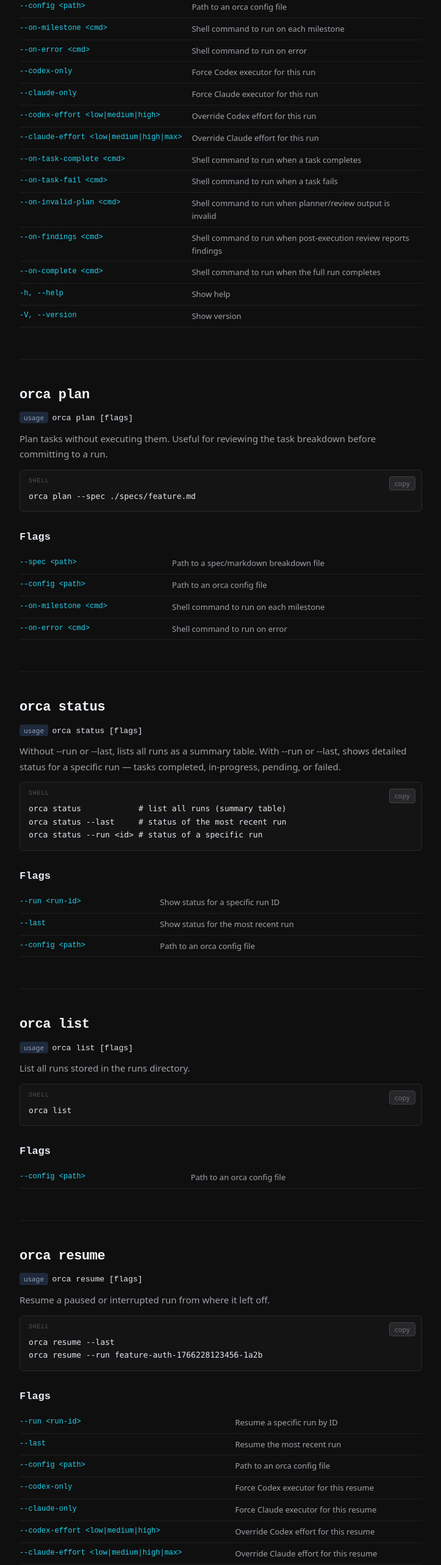
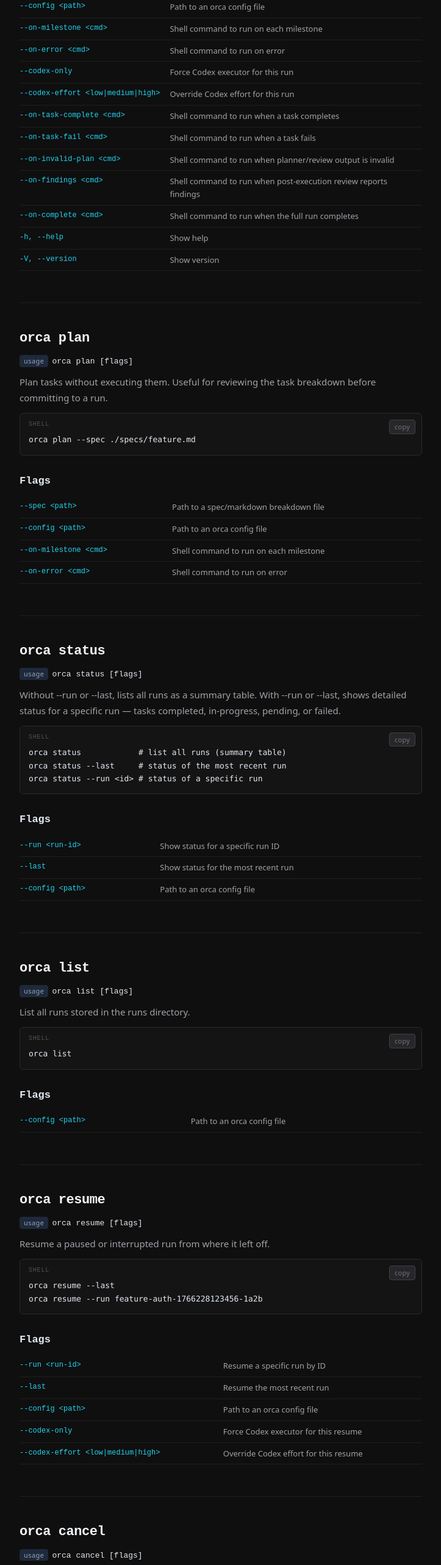
Before and after one commit to ratley/orca-web, a Next.js app: page / in a window 1280 px wide. Shown: the part 1060-3626 px from the top of the page at 61% size, without its empty margins (348-1071 px from the left). Built offline with nearby package versions, Linux system fonts and the light colour scheme.

Commit message:
docs!: remove claude/anthropic references for codex-only

```diff
--- a/app/components/AgentSkillCard.tsx
+++ b/app/components/AgentSkillCard.tsx
@@ -27,7 +27,7 @@ orca pr create [--last]  Open a PR for the run's branch
 
 ## Config (~/.orca/config.js or ./orca.config.js)
 export default {
-  executor: "codex",           // "codex" (default) or "claude"
+  executor: "codex",           // "codex" (default)
   sessionLogs: "./session-logs",
   hooks: {
     onComplete: async (event, context) => {
--- a/app/lib/pageMarkdown.ts
+++ b/app/lib/pageMarkdown.ts
@@ -52,9 +52,7 @@ Load order (later overrides earlier):
 \`orca\` / \`orca run\`:
 - \`[task]\`, \`--task <text>\`, \`-p, --prompt <text>\`
 - \`--spec <path>\`, \`--plan <path>\`, \`--config <path>\`
-- \`--codex-only\`, \`--claude-only\`
 - \`--codex-effort <low|medium|high>\`
-- \`--claude-effort <low|medium|high|max>\`
 - \`--on-milestone <cmd>\`
 - \`--on-task-complete <cmd>\`
 - \`--on-task-fail <cmd>\`
@@ -71,7 +69,6 @@ Load order (later overrides earlier):
 
 \`orca status\`: \`--run <run-id>\`, \`--last\`, \`--config <path>\`
 
-\`orca resume\`: \`--run <run-id>\`, \`--last\`, \`--config <path>\`, \`--codex-only\`, \`--claude-only\`, \`--codex-effort <low|medium|high>\`, \`--claude-effort <low|medium|high|max>\`
 
 \`orca cancel\`: \`--run <run-id>\`, \`--last\`, \`--config <path>\`
 
@@ -82,10 +79,7 @@ Load order (later overrides earlier):
 \`orca pr draft|create|publish|status\`: \`--run <run-id>\`, \`--last\`, \`--config <path>\` (accepted for compatibility; currently unused by PR command run resolution)
 
 \`orca setup\`:
-- auto-detect is default (no \`--auto\`, no \`--check\`)
-- \`--anthropic-key <key>\`
 - \`--openai-key <key>\`
-- \`--executor <codex|claude>\`
 - \`--ts\` (write \`.ts\` config output)
 - \`--global\`
 - \`--project\`
@@ -116,11 +110,9 @@ Hook contract:
 
 ## OrcaConfig Reference (complete)
 
-Top-level: \`executor\`, \`anthropicApiKey\`, \`openaiApiKey\`, \`runsDir\`, \`sessionLogs\`, \`skills\`, \`maxRetries\`, \`claude\`, \`codex\`, \`hooks\`, \`hookCommands\`, \`pr\`, \`review\`
 
 \`maxRetries\` is an accepted OrcaConfig field; current planner-generated task retry limits are still fixed by task graph contracts.
 
-\`claude.*\`: \`model\`, \`effort\`, \`useV2Preview\`, \`maxTurnsPerTask\`, \`allowTextJsonFallback\`
 
 \`codex.*\`: \`enabled\`, \`model\`, \`effort\`, \`command\`, \`timeoutMs\`, \`multiAgent\`, \`perCwdExtraUserRoots\`
 
--- a/app/page.tsx
+++ b/app/page.tsx
@@ -483,16 +483,8 @@ orca --plan ./specs/feature.md`}
                   desc="Force Codex executor for this run"
                 />
                 <Flag
-                  flag="--claude-only"
-                  desc="Force Claude executor for this run"
-                />
-                <Flag
                   flag="--codex-effort <low|medium|high>"
                   desc="Override Codex effort for this run"
-                />
-                <Flag
-                  flag="--claude-effort <low|medium|high|max>"
-                  desc="Override Claude effort for this run"
                 />
                 <Flag
                   flag="--on-task-complete <cmd>"
@@ -634,16 +626,8 @@ orca resume --run feature-auth-1766228123456-1a2b`}
                   desc="Force Codex executor for this resume"
                 />
                 <Flag
-                  flag="--claude-only"
-                  desc="Force Claude executor for this resume"
-                />
-                <Flag
                   flag="--codex-effort <low|medium|high>"
                   desc="Override Codex effort for this resume"
-                />
-                <Flag
-                  flag="--claude-effort <low|medium|high|max>"
-                  desc="Override Claude effort for this resume"
                 />
               </tbody>
             </table>
@@ -774,7 +758,7 @@ orca pr publish --last`}
             <CodeBlock
               code={`orca setup                      # auto-detect (default)
 orca setup --openai-key sk-...
-orca setup --anthropic-key sk-ant-...
+orca setup --openai-key sk-...
 orca setup --executor codex
 orca setup --ts --global         # write to ~/.orca/config.ts
 orca setup --ts --project        # write to ./orca.config.ts`}
@@ -785,11 +769,7 @@ orca setup --ts --project        # write to ./orca.config.ts`}
               <tbody>
                 <Flag flag="--openai-key <key>" desc="Set OpenAI API key" />
                 <Flag
-                  flag="--anthropic-key <key>"
-                  desc="Set Anthropic API key"
-                />
-                <Flag
-                  flag="--executor <codex|claude>"
+                  flag="--executor <codex>"
                   desc="Explicitly set executor in written config"
                 />
                 <Flag
@@ -1058,19 +1038,12 @@ import { defineOrcaConfig } from "orcastrator";
 
 export default defineOrcaConfig({
   executor: "codex",
-  anthropicApiKey: process.env.ANTHROPIC_API_KEY,
   openaiApiKey: process.env.OPENAI_API_KEY,
   runsDir: "./.orca/runs",
   sessionLogs: "./session-logs",
   skills: ["./.orca/skills"],
   maxRetries: 1,
-  claude: {
-    model: "claude-sonnet-4-20250514",
-    effort: "medium",
-    useV2Preview: true,
-    maxTurnsPerTask: 12,
-    allowTextJsonFallback: false,
-  },
+
   codex: {
     enabled: true,
     model: "gpt-5.3-codex",
@@ -1098,15 +1071,11 @@ export default defineOrcaConfig({
               <tbody>
                 <Flag
                   flag="Top-level"
-                  desc="executor, anthropicApiKey, openaiApiKey, runsDir, sessionLogs, skills, maxRetries, hooks, hookCommands, pr, review, claude, codex"
+                  desc="executor, openaiApiKey, runsDir, sessionLogs, skills, maxRetries, hooks, hookCommands, pr, review, codex"
                 />
                 <Flag
                   flag="maxRetries"
                   desc="Accepted OrcaConfig field; current planner-generated task retry limits remain fixed by task graph contracts"
-                />
-                <Flag
-                  flag="claude.*"
-                  desc="model, effort, useV2Preview, maxTurnsPerTask, allowTextJsonFallback"
                 />
                 <Flag
                   flag="codex.*"
```
Also changed, not shown: 1 other file (tests, documents, lock files or other folders).
